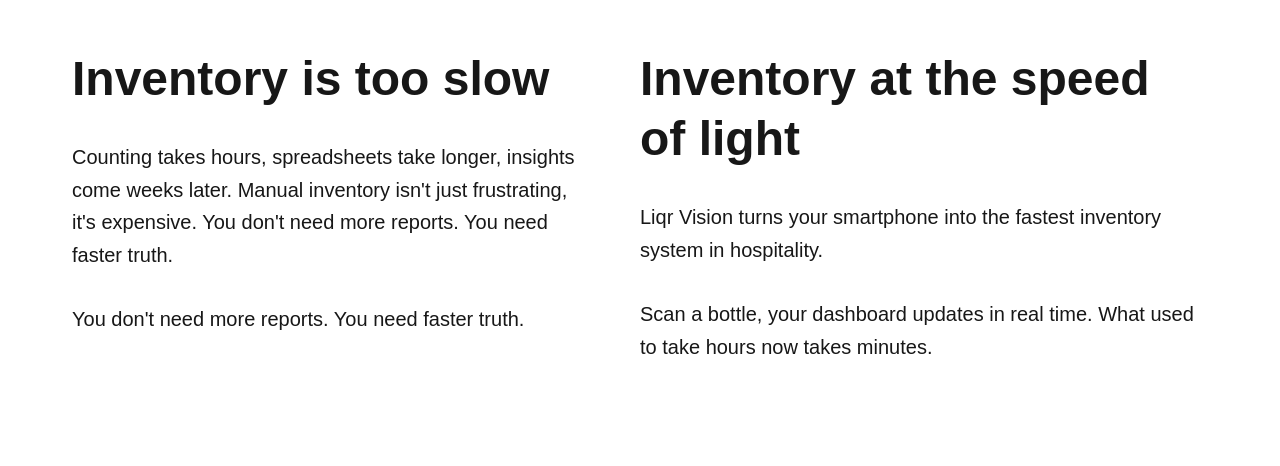
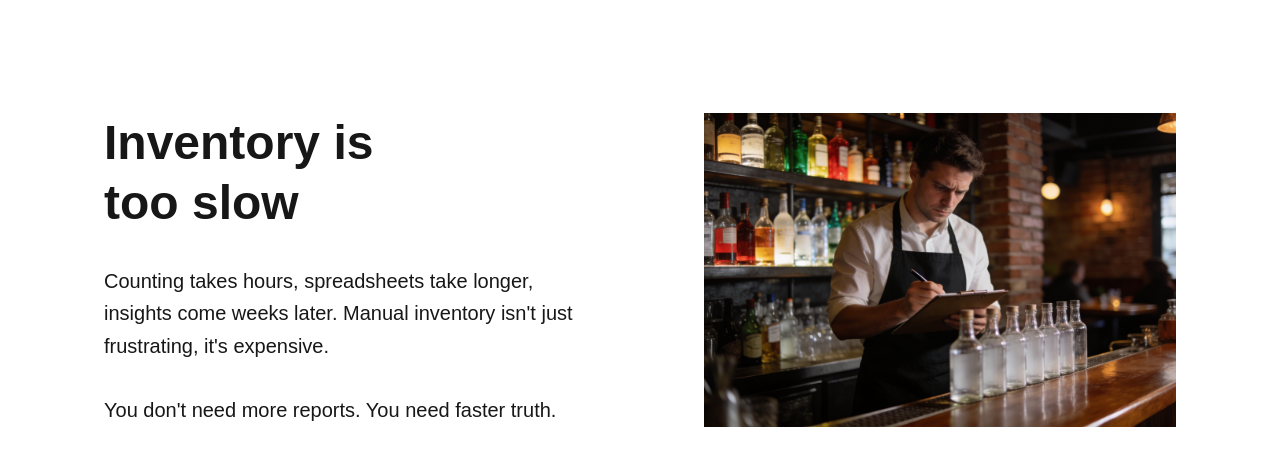
Before and after one commit to colewortman/UNO-Capstone, a Next.js app in the folder web/: page /UNO-Capstone/ in a window 1280 px wide. Shown: the part 1794-2260 px from the top of the page. Built offline with nearby package versions, Linux system fonts and the light colour scheme.

Commit message:
Finishing the problem-solution component

```diff
--- a/web/app/components/ProblemSolution.tsx
+++ b/web/app/components/ProblemSolution.tsx
@@ -13,7 +13,7 @@
 
   useGSAP(
     () => {
-      // Line mask reveal — same technique as animation-lab Demo 2
+      // Line mask reveal for left-side text
       const lineSplit = new SplitType(".ps-text", { types: "lines" });
 
       lineSplit.lines?.forEach((line) => {
@@ -34,43 +34,121 @@
           once: true,
         },
       });
+
+      // Pin the section, then crossfade everything out left / bartender_phone in
+      const tl = gsap.timeline({
+        scrollTrigger: {
+          trigger: ".ps-section",
+          start: "top top",
+          end: "+=100%",
+          pin: true,
+          scrub: true,
+        },
+      });
+
+      // Fade out left text to the left
+      tl.to(".ps-left", {
+        xPercent: -50,
+        opacity: 0,
+        duration: 0.6,
+        ease: "power2.in",
+      });
+
+      // Fade out right image to the left
+      tl.to(
+        ".ps-image",
+        {
+          xPercent: -50,
+          opacity: 0,
+          duration: 0.5,
+          ease: "power2.in",
+        },
+        "<",
+      );
+
+      // Mark the start of the fade-in sequence
+      tl.addLabel("fadeIn", "<0.5");
+
+      // Fade in solution text from the right
+      tl.fromTo(
+        ".ps-solution",
+        { xPercent: 50, opacity: 0 },
+        { xPercent: 0, opacity: 1, duration: 0.5, ease: "power2.out" },
+        "fadeIn",
+      );
+
+      // Fade in bartender_phone from the right
+      tl.fromTo(
+        ".ps-bartender_phone",
+        { xPercent: 50, opacity: 0 },
+        { xPercent: 0, opacity: 1, duration: 0.5, ease: "power2.out" },
+        "fadeIn+=0.1",
+      );
     },
     { scope: sectionRef },
   );
 
   return (
-    <section ref={sectionRef} className="py-24 px-8">
-      <div className="mx-auto flex max-w-7xl">
-        {/* Left side — Problem */}
-        <div className="w-1/2 pr-12">
+    <div ref={sectionRef}>
+      <section className="ps-section relative h-screen overflow-hidden px-16">
+        {/* Initial layout: left text + right image */}
+        <div className="flex h-full w-full items-center">
+          <div className="mx-auto flex w-full max-w-screen-2xl gap-32">
+            {/* Left side — Problem text */}
+            <div className="ps-left w-1/2 text-pretty">
               <h2 className="ps-text text-5xl font-bold leading-tight">
                 Inventory is too slow
               </h2>
               <p className="ps-text mt-8 text-xl leading-relaxed">
-            Counting takes hours, spreadsheets take longer, insights come weeks
-            later. Manual inventory isn't just frustrating, it's expensive. You
-            don't need more reports. You need faster truth.
+                Counting takes hours, spreadsheets take longer, insights come
+                weeks later. Manual inventory isn&apos;t just frustrating,
+                it&apos;s expensive.
               </p>
               <p className="ps-text mt-8 text-xl leading-relaxed">
-            You don't need more reports. You need faster truth.
+                You don&apos;t need more reports. You need faster truth.
               </p>
             </div>
 
-        {/* Right side — Solution */}
-        <div className="w-1/2">
-          <h2 className="ps-text text-5xl font-bold leading-tight">
+            {/* Right side — clipboard image */}
+            <div className="ps-image w-1/2 flex items-center justify-center">
+              <img
+                src="/UNO-Capstone/bartender_clipboard.png"
+                alt="bartender_clipboard"
+                className="max-h-[70vh] w-full object-contain"
+              />
+            </div>
+          </div>
+        </div>
+
+        {/* Incoming content — starts hidden, fades in from the right */}
+        <div className="absolute inset-0 flex items-center px-16">
+          <div className="mx-auto flex w-full max-w-screen-2xl gap-32">
+            {/* Left — phone image */}
+            <div className="ps-bartender_phone w-1/2 flex items-center justify-center opacity-0">
+              <img
+                src="/UNO-Capstone/bartender_phone.png"
+                alt="bartender_phone"
+                className="max-h-[70vh] w-full object-contain"
+              />
+            </div>
+
+            {/* Right — solution text */}
+            <div className="ps-solution w-1/2 flex flex-col justify-center opacity-0">
+              <h2 className="text-5xl font-bold leading-tight">
                 Inventory at the speed of light
               </h2>
-          <p className="ps-text mt-8 text-xl leading-relaxed">
-            Liqr Vision turns your smartphone into the fastest inventory system
-            in hospitality.
+              <p className="mt-8 text-xl leading-relaxed">
+                Liqr Vision turns your smartphone into the fastest inventory
+                system in hospitality.
               </p>
-          <p className="ps-text mt-8 text-xl leading-relaxed">
+              <p className="mt-8 text-xl leading-relaxed">
                 Scan a bottle, your dashboard updates in real time. What used to
                 take hours now takes minutes.
               </p>
             </div>
           </div>
+        </div>
       </section>
+    </div>
   );
 }
```
Also changed, not shown: web/public/bartender_clipboard.png (added), web/public/bartender_phone.png (added). Lines whose indentation alone changed are shown as unchanged.
